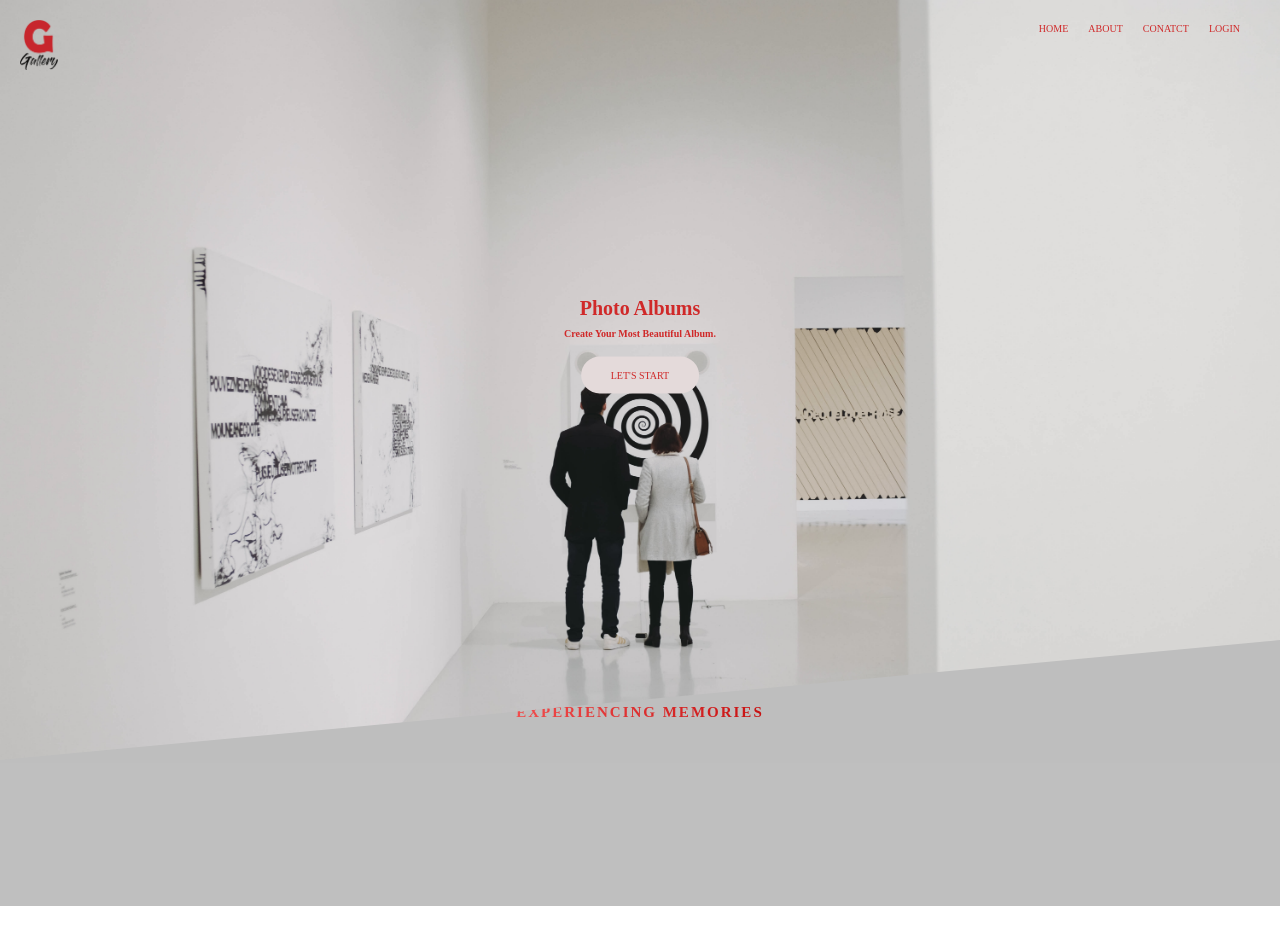
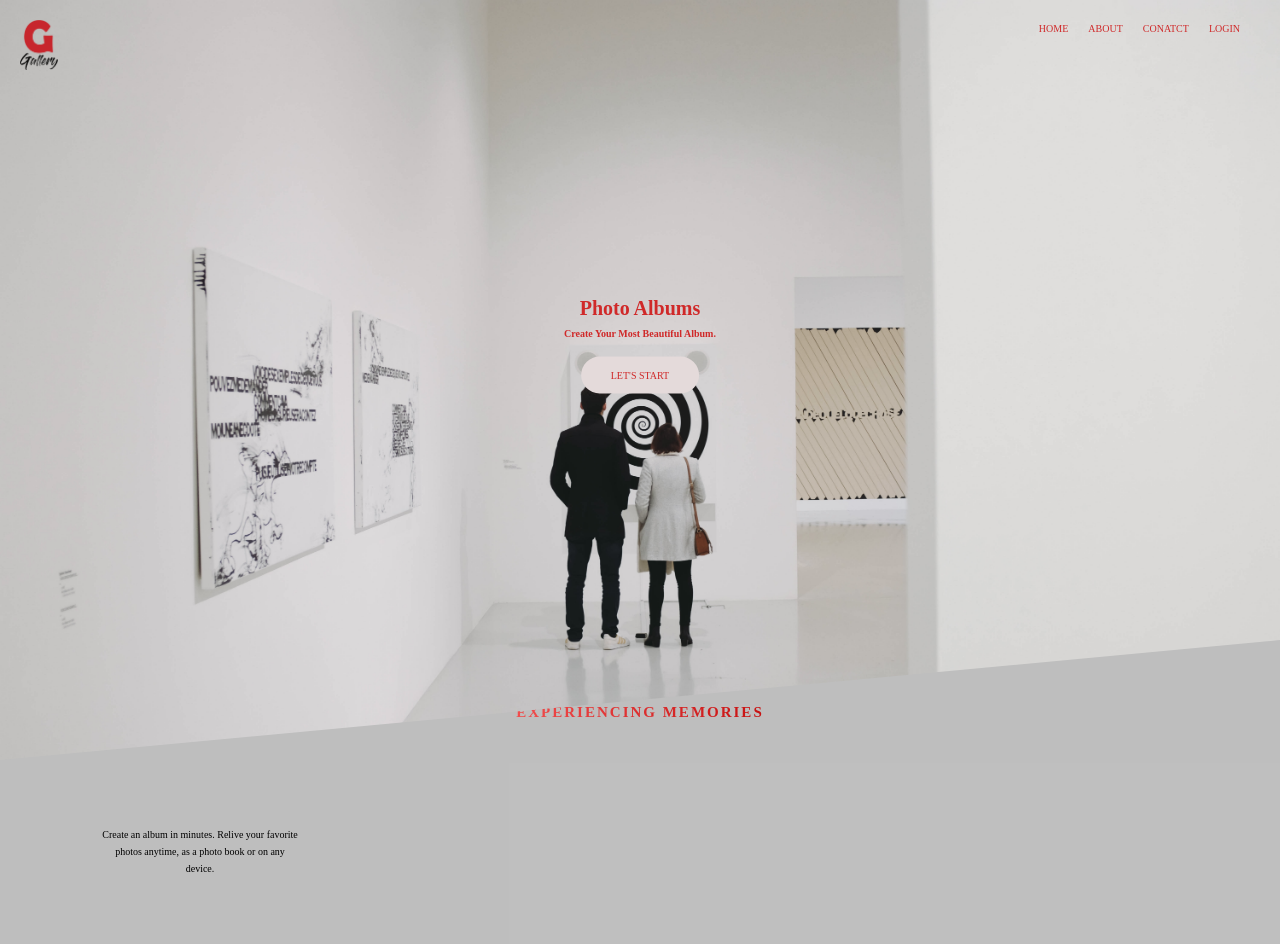
Before and after one commit to Rama-Qandeel/gallery-website, a React (Create React App) app in the folder front-end/: page / in a window 1280 px wide. Shown: the top 944 px of the page. Before the commit the page ends 906 px from the top, so only its background shows below. Built offline with nearby package versions, Linux system fonts and the light colour scheme; the HTML template or start-up script is replaced by a standard one.

Commit message:
create grid-layout

```diff
--- a/front-end/sass/abstracts/_variables.scss
+++ b/front-end/sass/abstracts/_variables.scss
@@ -8,3 +8,8 @@ $color-red-light:#f14d4d;
 $color-grey-dark: #777;
 $color-grey-light-1: #999999a1;
 $color-grey-light:#e6d9d9;
+
+
+$grid-width: 114rem;
+$gutter-vertical: 8rem;
+$gutter-horizontal: 6rem;
--- a/front-end/sass/base/_typography.scss
+++ b/front-end/sass/base/_typography.scss
@@ -46,3 +46,17 @@ body {
         text-shadow: .5rem 1rem 2rem rgba($color-black, .2);
     }
 }
+
+
+.paragraph {
+
+    color:$color-black;
+    margin-top: 2rem;
+    font-size: 1rem;
+    width: 200px;
+    margin-left: 3rem;
+    text-align: center;
+    &:not(:last-child) {
+        margin-bottom: 3rem;
+    }
+}
--- a/front-end/sass/base/_utilities.scss
+++ b/front-end/sass/base/_utilities.scss
@@ -1,3 +1,4 @@
 .u-center-text { text-align: center ; }
 
 .u-margin-bottom-big { margin-bottom: 8rem ; }
+.u-margin-bottom-small { margin-bottom: 2rem ; }
--- /dev/null
+++ b/front-end/sass/layout/_grid.scss
@@ -0,0 +1,28 @@
+.row {
+    max-width: $grid-width;
+    margin: 0 auto;
+
+    &:not(:last-child) {
+        margin-bottom: $gutter-vertical;
+    }
+
+    @include clearfix;
+
+    [class^="col-"] {
+        float: left;
+
+        &:not(:last-child) {
+            margin-right: $gutter-horizontal;
+        }
+    }
+
+    .col-1-of-2 {
+        width: calc((100% - #{$gutter-horizontal}) / 2);
+
+    }
+
+    .col-1-of-4 {
+        width: calc((100% - 3 * #{$gutter-horizontal}) / 4);
+    }
+
+}
--- a/front-end/sass/main.scss
+++ b/front-end/sass/main.scss
@@ -1,4 +1,5 @@
 @import "abstracts/variables";
+@import "abstracts/maxins";
 
 @import "base/base";
 @import "base/typography";
@@ -9,6 +10,7 @@
 @import "layout/header";
 
 @import "pages/home";
+@import "layout/grid";
 
 
 @import "components/button";
--- a/front-end/src/App.css
+++ b/front-end/src/App.css
@@ -46,6 +46,16 @@ body {
     transform: skewY(2deg) skewX(15deg) scale(1.1);
     text-shadow: 0.5rem 1rem 2rem rgba(0, 0, 0, 0.2); }
 
+.paragraph {
+  color: #000;
+  margin-top: 2rem;
+  font-size: 1rem;
+  width: 200px;
+  margin-left: 3rem;
+  text-align: center; }
+  .paragraph:not(:last-child) {
+    margin-bottom: 3rem; }
+
 @keyframes moveInLeft {
   0% {
     opacity: 0;
@@ -82,6 +92,9 @@ body {
 .u-margin-bottom-big {
   margin-bottom: 8rem; }
 
+.u-margin-bottom-small {
+  margin-bottom: 2rem; }
+
 .header {
   background-image: url("../src/images/header.jpg");
   filter: grayscale(23%);
@@ -111,6 +124,24 @@ body {
   background-color: #999999a1;
   padding: 10rem 0;
   margin-top: -20vh; }
+
+.row {
+  max-width: 114rem;
+  margin: 0 auto; }
+  .row:not(:last-child) {
+    margin-bottom: 8rem; }
+  .row::after {
+    content: "";
+    display: table;
+    clear: both; }
+  .row [class^="col-"] {
+    float: left; }
+    .row [class^="col-"]:not(:last-child) {
+      margin-right: 6rem; }
+  .row .col-1-of-2 {
+    width: calc((100% - 6rem) / 2); }
+  .row .col-1-of-4 {
+    width: calc((100% - 3 * 6rem) / 4); }
 
 .btn, .btn:link, .btn:visited {
   text-transform: uppercase;
--- a/front-end/src/components/About.js
+++ b/front-end/src/components/About.js
@@ -2,15 +2,25 @@ import React from "react";
 
 const About=()=>{
     return(
-        <div>
+
         <section class="section-about">
                 <div class="u-center-text u-margin-bottom-big">
                     <h2 class="heading-secondary">
                     Experiencing memories
                     </h2>
-                </div>
+                    </div>
+                    <div class="row">
+                    <div class="col-1-of-2">
+                        <p class="paragraph">
+                        Create an album in minutes.
+                        Relive your favorite photos anytime,
+                         as a photo book or on any device.
+                        </p>
+                    </div>
+               </div>
+
                 </section>
-        </div>
+
     )
 }
 
```
